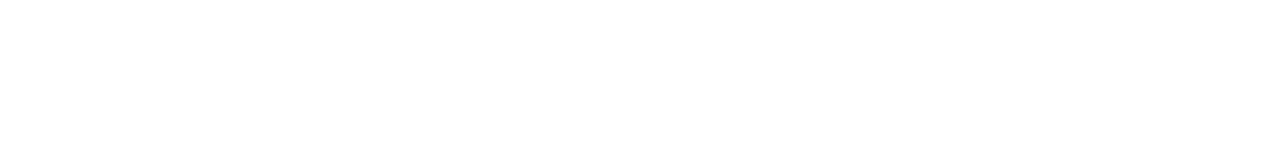
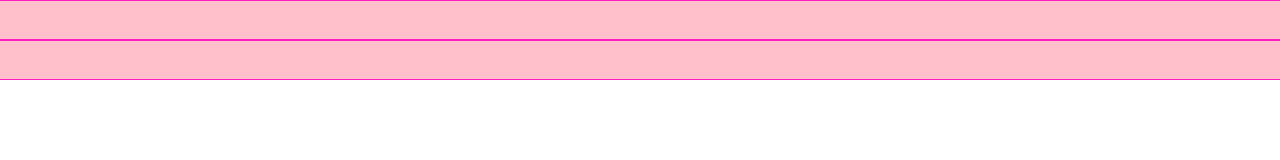
Before and after one commit to Arela-Cristina/html-css-bootstrap-freelancer, a plain HTML site: page index.html in a window 1280 px wide. Drawn offline with nearby package versions, Linux system fonts and the light colour scheme.

Commit message:
Add header

```diff
--- a/index.html
+++ b/index.html
@@ -13,7 +13,14 @@
 </head>
 
 <body>
-
+    <header>
+        <div class="row">
+            <div class="col-12"></div>
+        </div>
+        <div class="row">
+            <div class="col-12"></div>
+        </div>
+    </header>
 </body>
 
 </html>
```
